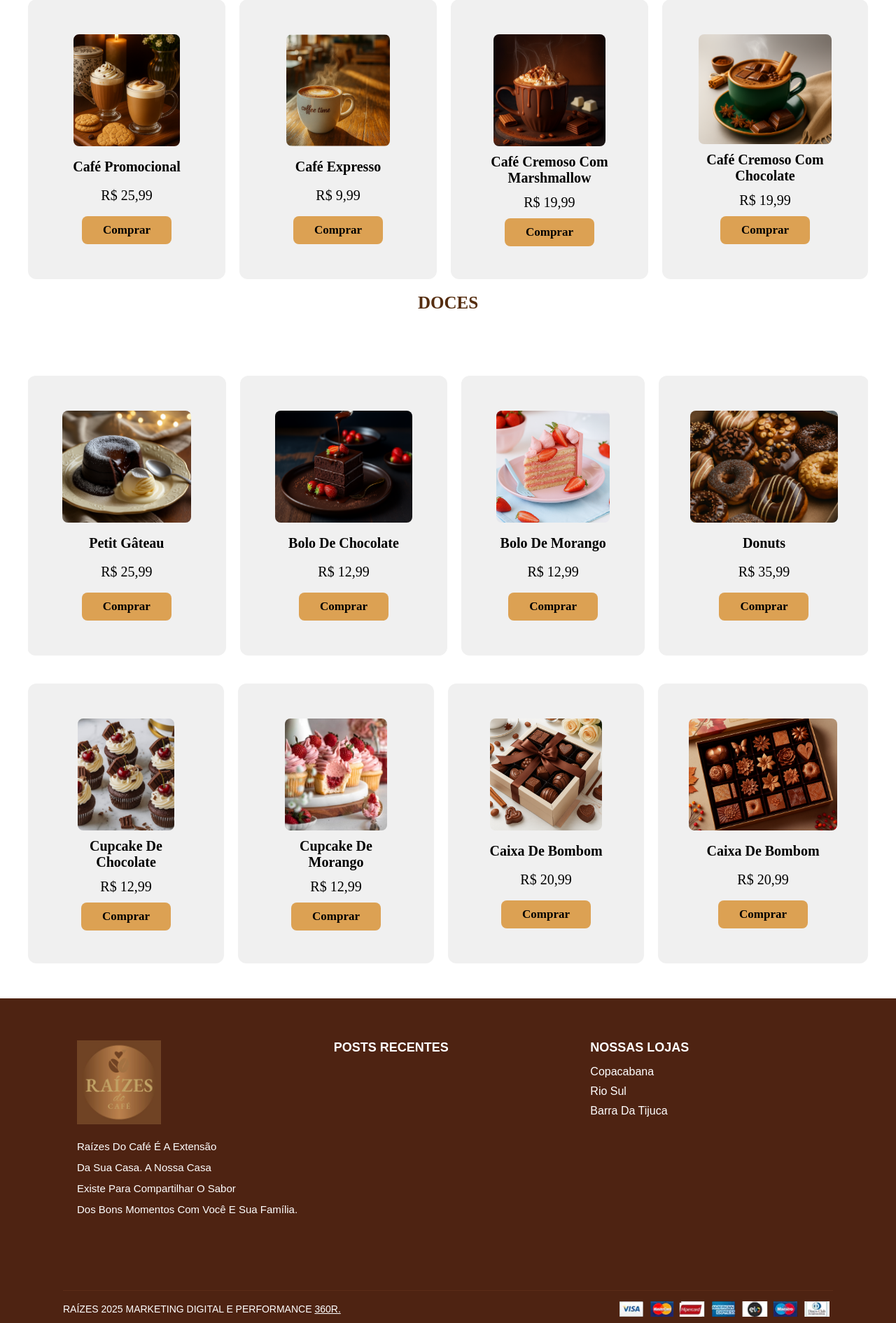
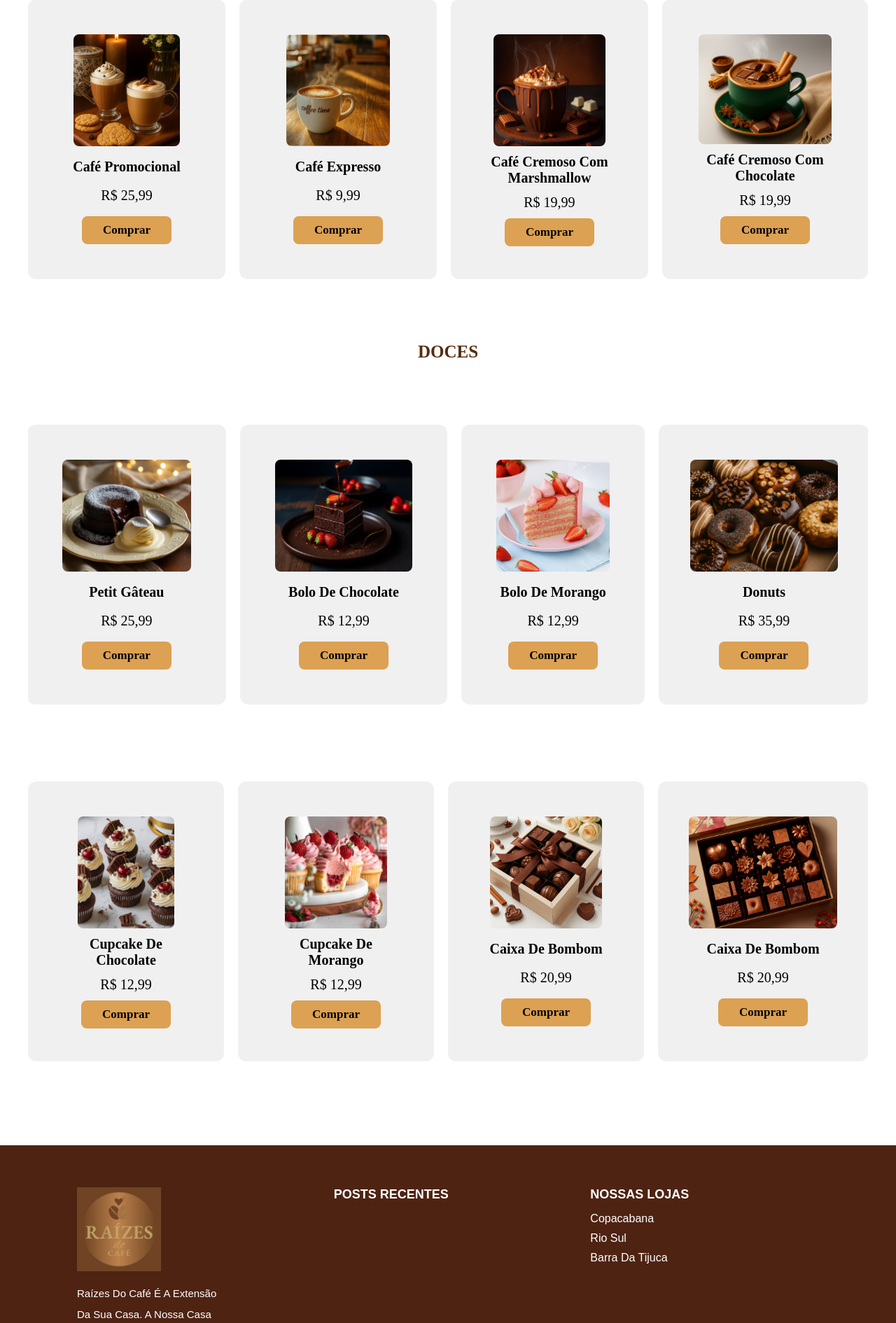
Before and after one commit to Marcelle635/Projeto, a PHP site: page /menucomum.html in a window 1280 px wide. Shown: the part 1156-3047 px from the top of the page at 70% size. Run offline with PHP 8.4, Linux system fonts and the light colour scheme.

Commit message:
atualizei

```diff
--- a/comum.css
+++ b/comum.css
@@ -176,6 +176,7 @@ border: 8px solid black; /* Borda preta mais grossa */  box-shadow:  400px rgba(
   gap: 20px;
   padding: 20px 0;
   overflow-x: auto;
+  margin-bottom: 7rem; /* 👈 Adicionado espaçamento abaixo dos cards */
 }
 
 /* Botão */
```
